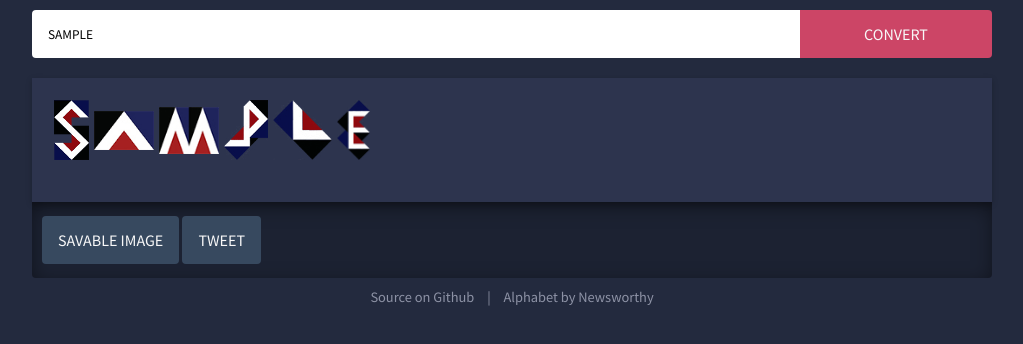
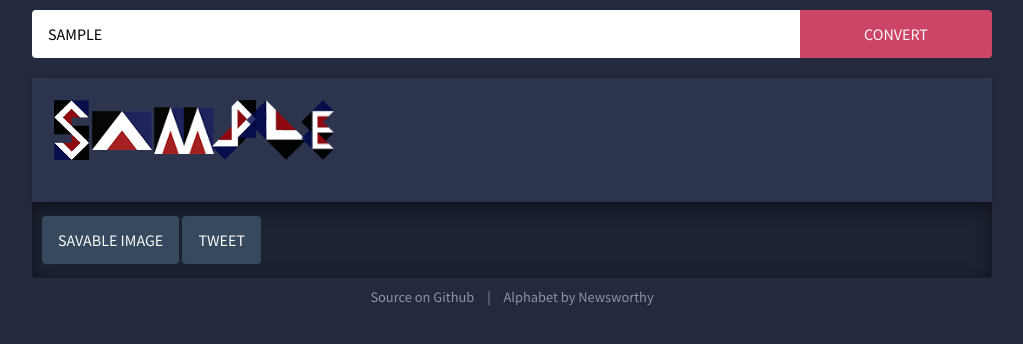
Before and after one commit to jtsymon/RedPeak-Converter, a plain HTML site: page index.html in a window 1280 px wide. Both pictures are taken after typing "Sample" into the empty fields and a click on the input "Convert". Shown: the whole page, without its empty margins (128-1151 px from the left). Drawn offline with Linux system fonts and the light colour scheme.

Commit message:
Fixed kerning.

```diff
--- a/style.css
+++ b/style.css
@@ -82,6 +82,8 @@ a:hover {
     padding: 14px 16px;
     margin: 0;
 
+    font-size: 1em;
+
     border: none;
     border-radius: 4px;
 }
@@ -90,7 +92,7 @@ a:hover {
     display: inline-block;
     vertical-align: middle;
 
-    font-size: 1em;
+
     text-transform: uppercase;
     text-align: center;
 
@@ -156,42 +158,42 @@ a:hover {
  Kerning letters
 */
 
-.L,
-.K {
+.result .L,
+.result .K {
     margin-left: -0.5em;
 }
 
-.H,
-.E,
-.U,
-.F {
+.result .H,
+.result .E,
+.result .U,
+.result .F {
     margin-left: -0.3em;
 }
 
-.F {
+.result .F {
     margin-right: 0em;
 }
 
-.H,
-.G,
-.U {
+.result .H,
+.result .G,
+.result .U {
     margin-right: -0.3em;
 }
 
-.T {
+.result .T {
     margin-left: -0.2em;
     margin-right: -0.2em;
 }
 
-.R,
-.P {
+.result .R,
+.result .P {
     margin-left: -0.2em;
 }
 
-.A,
-.V,
-.I,
-.Z {
+.result .A,
+.result .V,
+.result .I,
+.result .Z {
     margin-left: -0em;
     margin-right: -0em;
 }
```
